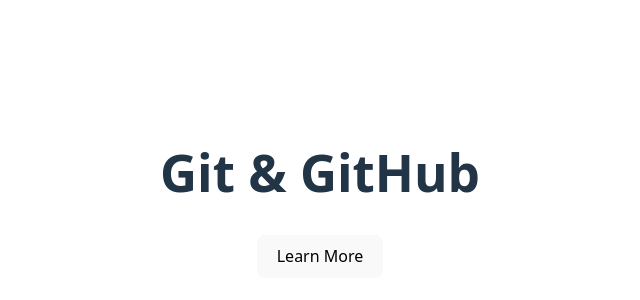
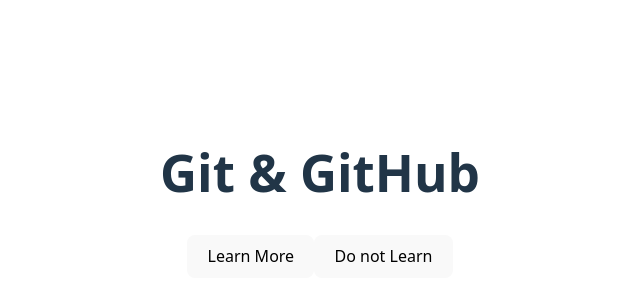
Before and after one commit to zmirumar/react-q, a React (Vite) app: page / in a window 1280 px wide. Shown: the part 206-506 px from the top of the page, without its empty margins (320-960 px from the left). Built offline with nearby package versions, Linux system fonts and the light colour scheme.

Commit message:
Added Do not Learn button

```diff
--- a/src/App.tsx
+++ b/src/App.tsx
@@ -11,6 +11,7 @@
     <div>
       <h1>Git & GitHub</h1>
       <button onClick={Learn}>Learn More</button>
+      <button>Do not Learn</button>
     </div>
   )
 }
```
